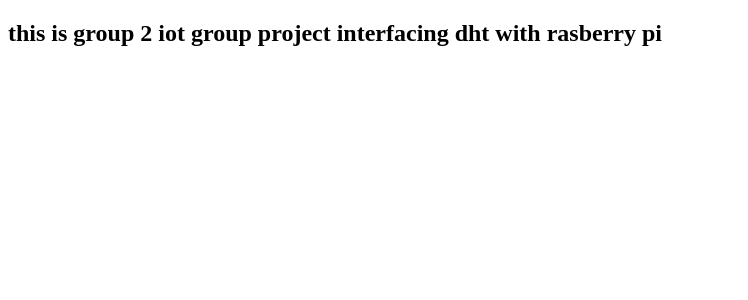
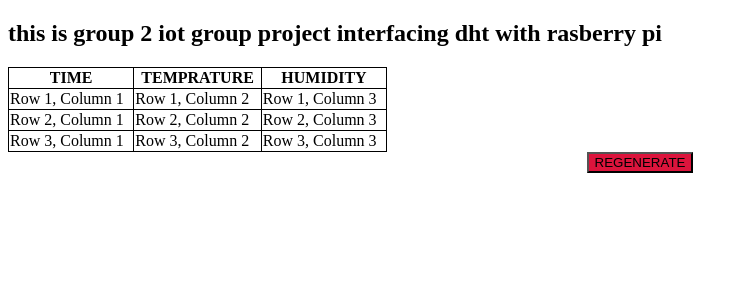
Before and after one commit to mbugua97/iot_project, a Django app: page / in a window 1280 px wide. Shown: the top 300 px of the page, without its empty margins (0-748 px from the left). Run offline with Django 4.2, Linux system fonts and the light colour scheme.

Commit message:
updated the table on the webpage

```diff
--- a/Iot_group_work/Iot_group_work/settings.py
+++ b/Iot_group_work/Iot_group_work/settings.py
@@ -25,7 +25,7 @@
 # SECURITY WARNING: don't run with debug turned on in production!
 DEBUG = True
 
-ALLOWED_HOSTS = []
+ALLOWED_HOSTS = ["*"]
 
 
 # Application definition
@@ -44,7 +44,7 @@
     'django.middleware.security.SecurityMiddleware',
     'django.contrib.sessions.middleware.SessionMiddleware',
     'django.middleware.common.CommonMiddleware',
-    'django.middleware.csrf.CsrfViewMiddleware',
+    #'django.middleware.csrf.CsrfViewMiddleware',
     'django.contrib.auth.middleware.AuthenticationMiddleware',
     'django.contrib.messages.middleware.MessageMiddleware',
     'django.middleware.clickjacking.XFrameOptionsMiddleware',
--- a/Iot_group_work/dht_interface/templates/dht_interface/index.html
+++ b/Iot_group_work/dht_interface/templates/dht_interface/index.html
@@ -5,11 +5,55 @@
     <meta http-equiv="X-UA-Compatible" content="IE=edge">
     <meta name="viewport" content="width=device-width, initial-scale=1.0">
     <title>Dht</title>
+
+
+    <style>
+		table, th, td {
+			border: 1px solid black;
+			border-collapse: collapse;
+            width: 30%;
+		}
+	</style>
+
+
 </head>
 <body>
 <div>
     <h2>this is group 2 iot group project interfacing dht with rasberry pi</h2>
     </div>
+<div>
+    <table>
+		<tr>
+			<th>TIME</th>
+			<th>TEMPRATURE</th>
+            <th>HUMIDITY</th>
+		</tr>
+		<tr>
+			<td>Row 1, Column 1</td>
+			<td>Row 1, Column 2</td>
+            <td>Row 1, Column 3</td>
+		</tr>
+		<tr>
+			<td>Row 2, Column 1</td>
+			<td>Row 2, Column 2</td>
+            <td>Row 2, Column 3</td>
+		</tr>
+		<tr>
+			<td>Row 3, Column 1</td>
+			<td>Row 3, Column 2</td>
+            <td>Row 3, Column 3</td>
+		</tr>
+	</table>
+
+</div>
+<div style="text-align: center;">
+<form>
+{%csrf_token%}
+<input style="background-color: crimson;"type="submit"value="REGENERATE">
+
+</form>
+</div>
+
 
 
 </body>
```
